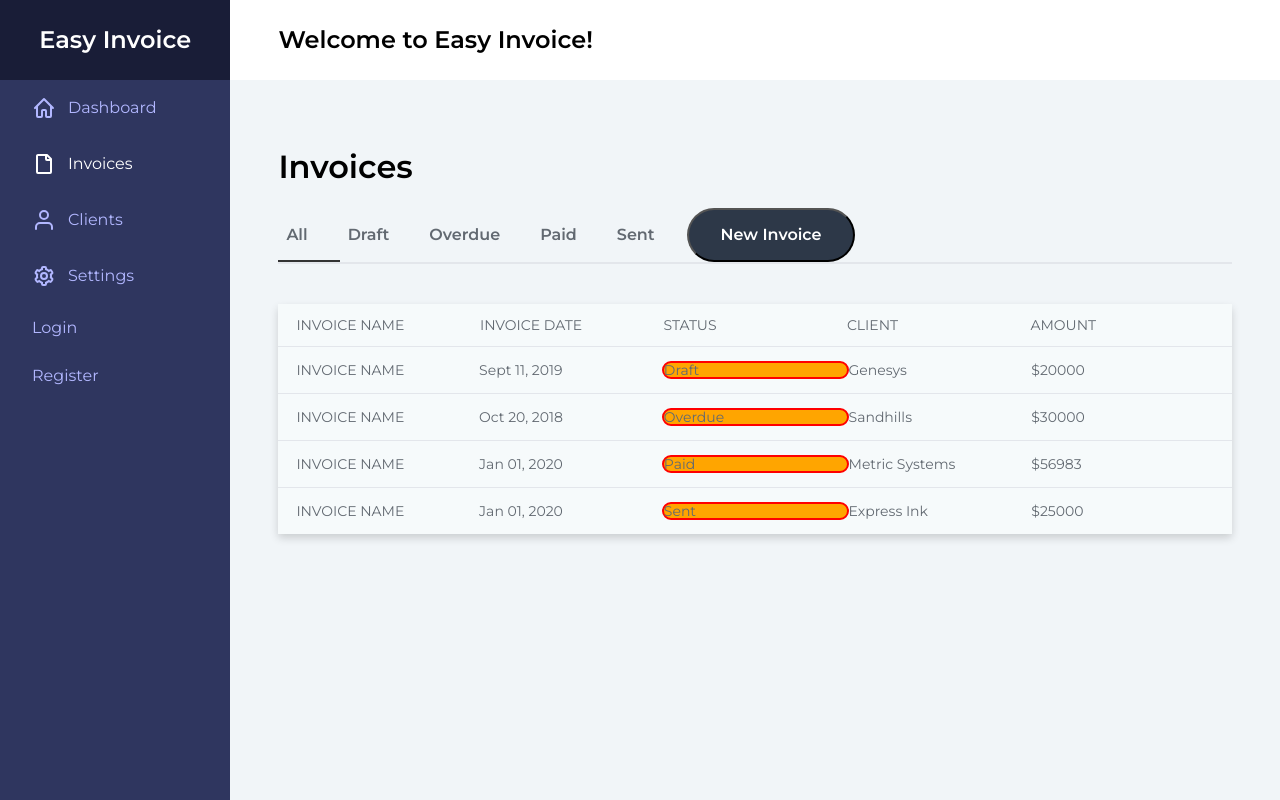
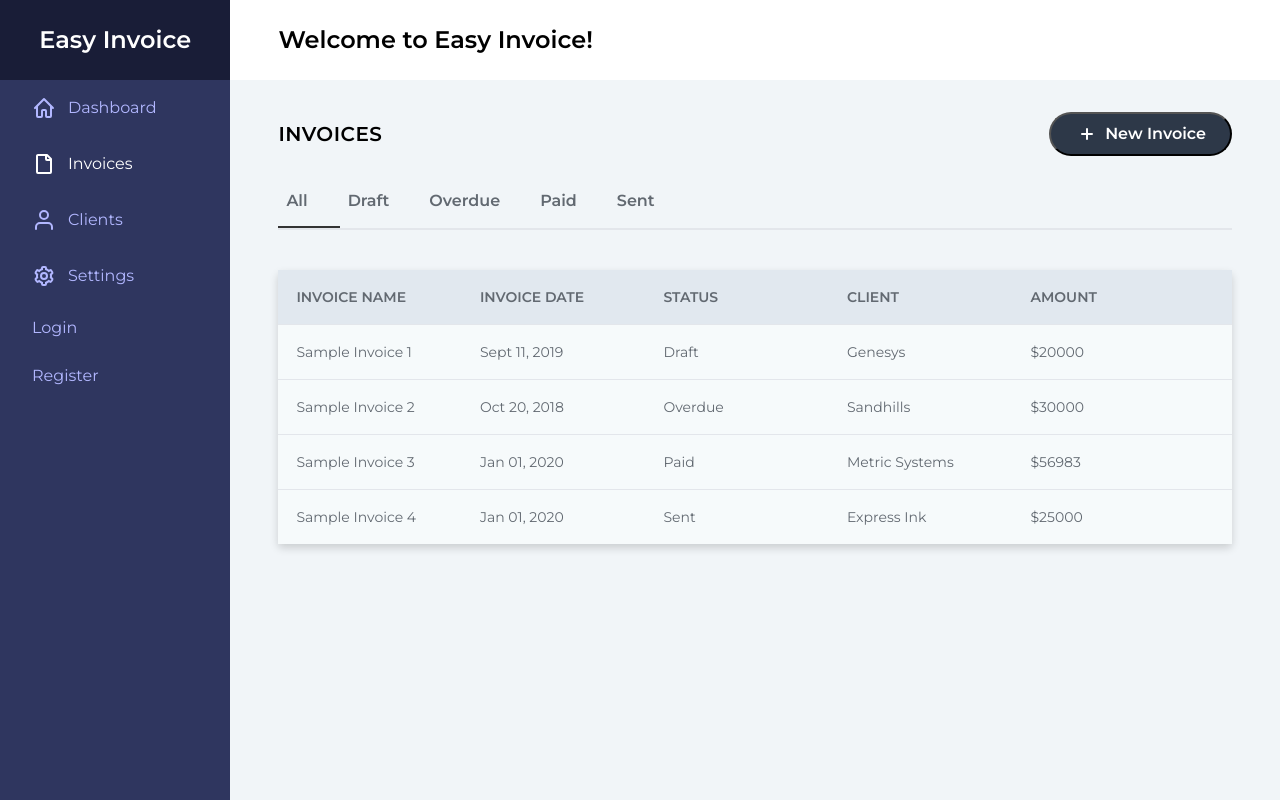
Before and after one commit to rprema/easy-invoice, an Angular app: page /invoices in a window 1280 px wide. Built offline with nearby package versions, Linux system fonts and the light colour scheme.

Commit message:
Update UI on invoices,clients pages.

```diff
--- a/src/app/app-routing.module.ts
+++ b/src/app/app-routing.module.ts
@@ -7,12 +7,14 @@ import {SettingsComponent} from './pages/settings/settings.component';
 import {LoginComponent} from './pages/login/login.component';
 import {RegisterComponent} from './pages/register/register.component';
 import {InvoiceFormComponent} from './pages/invoice-form/invoice-form.component';
+import {ClientFormComponent} from './client-form/client-form.component';
 
 const routes: Routes = [
   {path: 'dashboard', component: DashboardComponent},
   {path: 'invoices', component: InvoicesComponent},
   {path: 'invoice-form', component: InvoiceFormComponent},
   {path: 'clients', component: ClientsComponent},
+  {path: 'client-form', component: ClientFormComponent},
   {path: 'settings', component: SettingsComponent},
   {path: 'login', component: LoginComponent},
   {path: 'register', component: RegisterComponent},
--- a/src/app/app.component.scss
+++ b/src/app/app.component.scss
@@ -18,13 +18,6 @@
 }
 
 .main-content {
-  padding: 3rem;
+  padding: 2rem 3rem;
   background-color: #F1F5F8;
-
-
-  &__heading {
-    color: #383C44;
-    margin: 0;
-  }
-
 }
--- a/src/app/pages/clients/clients.component.html
+++ b/src/app/pages/clients/clients.component.html
@@ -1,37 +1,29 @@
 <div class="clients-page">
-  <h1 class="main-content__heading">Clients</h1>
+  <div class =main-content__heading>
+    <h1>Clients</h1>
+    <button class="btn" (click)="onAddClient()">
+      <svg xmlns="http://www.w3.org/2000/svg" viewBox="0 0 24 24" width="24" height="24">
+        <path class="heroicon-ui"
+              d="M17 11a1 1 0 0 1 0 2h-4v4a1 1 0 0 1-2 0v-4H7a1 1 0 0 1 0-2h4V7a1 1 0 0 1 2 0v4h4z"/>
+      </svg>
+      Add Client
+    </button>
+
+  </div>
   <form>
     <div class="main-content__details">
-      <div class="main-content__detail--items header">
+      <div class="main-content__detail--items main-content__detail--items-header">
         <div class="main-content__detail--item ">CLIENT NAME</div>
         <div class="main-content__detail--item">EMAIL</div>
         <div class="main-content__detail--item">PHONE</div>
         <div class="main-content__detail--item">CITY</div>
       </div>
-      <div class="main-content__detail--items">
-        <div class="main-content__detail--item ">CLIENT NAME</div>
-        <div class="main-content__detail--item">EMAIL</div>
-        <div class="main-content__detail--item ">1234567890</div>
-        <div class="main-content__detail--item">Miami</div>
+      <div class="main-content__detail--items" *ngFor= "let item of clientItems" (click)="onNavigateToClient()" >
+        <div class="main-content__detail--item ">{{item.clientName}}</div>
+        <div class="main-content__detail--item">{{item.clientEmail}}</div>
+        <div class="main-content__detail--item ">{{item.clientPhone}}</div>
+        <div class="main-content__detail--item">{{item.clientCity}}</div>
       </div>
-      <div class="main-content__detail--items">
-        <div class="main-content__detail--item detail__item-name">CLIENT NAME</div>
-        <div class="main-content__detail--item">EMAIL</div>
-        <div class="main-content__detail--item ">2345678901</div>
-        <div class="main-content__detail--item">New York</div>
       </div>
-      <div class="main-content__detail--items">
-        <div class="main-content__detail--item">CLIENT NAME</div>
-        <div class="main-content__detail--item">EMAIL</div>
-        <div class="main-content__detail--item ">3456789012</div>
-        <div class="main-content__detail--item">California</div>
-      </div>
-      <div class="main-content__detail--items">
-        <div class="main-content__detail--item">CLIENT NAME</div>
-        <div class="main-content__detail--item">EMAIL</div>
-        <div class="main-content__detail--item ">4567890123</div>
-        <div class="main-content__detail--item">Dallas</div>
-      </div>
-    </div>
   </form>
 </div>
--- a/src/app/pages/clients/clients.component.scss
+++ b/src/app/pages/clients/clients.component.scss
@@ -12,11 +12,26 @@
       background-color: #F6FAFB;
       list-style: none;
       display: grid;
-      grid-template-columns:  2fr 1fr 1fr 1fr;
+      grid-template-columns:  1fr 1fr 1fr 1fr;
       border-bottom: 1px solid #E3E6EB;
-      padding: 14px 18px;
+      padding: 20px 18px;
       line-height: 1;
       align-items: center;
+
+      &:hover{
+        cursor: pointer;
+        box-shadow: 0 4px 8px 0 rgba(0,0,0,0.1);
+        transition: 0.2s;
+        position: relative;
+      }
+
+      &.main-content__detail--items-header {
+        background-color: #E1E8EF;
+        &:hover {
+          box-shadow: none;
+        }
+      }
+
 
       &:last-of-type {
         border-bottom: 0;
@@ -33,10 +48,6 @@
       }
 
     }
-
-    .detail_items_factor {
-      background-color: #FFFFFF;
-    }
   }
 
 }
--- a/src/app/pages/clients/clients.component.ts
+++ b/src/app/pages/clients/clients.component.ts
@@ -1,4 +1,5 @@
 import {Component, OnInit} from '@angular/core';
+import {Router} from '@angular/router';
 
 @Component({
   selector: 'app-clients',
@@ -6,12 +7,45 @@ import {Component, OnInit} from '@angular/core';
   styleUrls: ['./clients.component.scss']
 })
 export class ClientsComponent implements OnInit {
+ clientItems: any;
 
-
-  constructor() {
+  constructor(private router: Router) {
   }
 
   ngOnInit() {
+
+    this.clientItems = [
+      {
+        clientName: 'CLIENT NAME',
+        clientEmail: 'abc@xyz.com',
+        clientPhone: '1234567890',
+        clientCity: 'Miami'
+      },
+      {
+        clientName: 'CLIENT NAME',
+        clientEmail: 'qwerty@xyz.com',
+        clientPhone: '2345678901',
+        clientCity: 'New York'
+      },
+      {
+        clientName: 'CLIENT NAME',
+        clientEmail: 'asdfg@xyz.com',
+        clientPhone: '3456789012',
+        clientCity: 'California'
+      },
+      {
+        clientName: 'CLIENT NAME',
+        clientEmail: 'zxcvbn@xyz.com',
+        clientPhone: '4567890123',
+        clientCity: 'Dallas'
+      },
+    ];
   }
 
+  onAddClient(){
+    this.router.navigateByUrl('client-form');
+  }
+  onNavigateToClient(){
+    this.router.navigateByUrl('client-form');
+    }
 }
--- a/src/app/pages/invoices/invoices.component.html
+++ b/src/app/pages/invoices/invoices.component.html
@@ -1,5 +1,14 @@
 <div class="invoices-page">
-  <h1 class="main-content__heading">Invoices</h1>
+  <div class="main-content__heading">
+    <h1>Invoices</h1>
+    <button class="btn" (click)="onAddInvoice()">
+      <svg xmlns="http://www.w3.org/2000/svg" viewBox="0 0 24 24" width="24" height="24">
+        <path class="heroicon-ui"
+              d="M17 11a1 1 0 0 1 0 2h-4v4a1 1 0 0 1-2 0v-4H7a1 1 0 0 1 0-2h4V7a1 1 0 0 1 2 0v4h4z"/>
+      </svg>
+      New Invoice
+    </button>
+  </div>
   <form>
     <div class="main-content__items">
       <a href="#" class="main-content__item main-content__item--active">All</a>
@@ -7,10 +16,9 @@
       <a href="#" class="main-content__item">Overdue</a>
       <a href="#" class="main-content__item">Paid</a>
       <a href="#" class="main-content__item">Sent</a>
-      <button class="btn">New Invoice</button>
     </div>
     <div class="main-content__details">
-      <div class="main-content__detail_items">
+      <div class="main-content__detail_items main-content__detail-header">
         <div class="main-content__detail_item detail_item-name">INVOICE NAME</div>
         <div class="main-content__detail_item">INVOICE DATE</div>
         <div class="main-content__detail_item">STATUS</div>
@@ -24,7 +32,6 @@
         <div class="main-content__detail_item">{{item.invoiceClient}}</div>
         <div class="main-content__detail_item">{{item.invoiceAmount}}</div>
       </div>
-
     </div>
   </form>
 </div>
--- a/src/app/pages/invoices/invoices.component.scss
+++ b/src/app/pages/invoices/invoices.component.scss
@@ -26,19 +26,6 @@
       border-bottom: 2px solid #333;
     }
 
-    .btn {
-      padding: 1rem 2rem;
-      border-radius: 40px;
-      background-color: #2D3848;
-      color: #fff;
-      font-weight: bold;
-      font-size: 16px;
-
-      &:focus,
-      &:hover {
-        outline: none;
-      }
-    }
 
   }
 
@@ -60,9 +47,9 @@
   .main-content__details {
     margin-top: 40px;
     box-shadow: 0 4px 8px 0 rgba(0, 0, 0, 0.16);
-    -webkit-border-radius: 3px;
-    -moz-border-radius: 3px;
-    border-radius: 3px;
+    -webkit-border-radius: 4px;
+    -moz-border-radius: 4px;
+    border-radius: 4px;
 
 
     .main-content__detail_items {
@@ -70,13 +57,29 @@
       list-style: none;
       display: flex;
       border-bottom: 1px solid #E3E6EB;
-      padding: 14px 18px;
+      padding: 20px 18px;
       line-height: 1;
       align-items: center;
 
       &:last-of-type {
         border-bottom: 0;
       }
+
+      &:hover {
+        cursor: pointer;
+        box-shadow: 0 4px 8px 0 rgba(0,0,0,0.1);
+        transition: 0.2s;
+        position: relative;
+      }
+
+      &.main-content__detail-header{
+        background-color: #E1E8EF;
+        font-weight: 600;
+        &:hover {
+          box-shadow: none;
+        }
+      }
+
 
       .main-content__detail_item {
         color: #626971;
@@ -91,12 +94,5 @@
     }
   }
 
-  .detail__item-status{
-    position: relative;
-    border: 2px solid red;
-    border-radius: 20px;
-    background: orange;
-
-  }
 
 }
--- a/src/app/pages/invoices/invoices.component.ts
+++ b/src/app/pages/invoices/invoices.component.ts
@@ -16,28 +16,28 @@ export class InvoicesComponent implements OnInit {
   ngOnInit() {
     this.invoiceItems = [
       {
-        invoiceName: 'INVOICE NAME',
+        invoiceName: 'Sample Invoice 1',
         invoiceDate: 'Sept 11, 2019',
         invoiceStatus: 'Draft',
         invoiceClient: 'Genesys',
         invoiceAmount: '$20000',
       },
       {
-        invoiceName: 'INVOICE NAME',
+        invoiceName: 'Sample Invoice 2',
         invoiceDate: 'Oct 20, 2018',
         invoiceStatus: 'Overdue',
         invoiceClient: 'Sandhills',
         invoiceAmount: '$30000',
       },
       {
-        invoiceName: 'INVOICE NAME',
+        invoiceName: 'Sample Invoice 3',
         invoiceDate: 'Jan 01, 2020',
         invoiceStatus: 'Paid',
         invoiceClient: 'Metric Systems',
         invoiceAmount: '$56983',
       },
       {
-        invoiceName: 'INVOICE NAME',
+        invoiceName: 'Sample Invoice 4',
         invoiceDate: 'Jan 01, 2020',
         invoiceStatus: 'Sent',
         invoiceClient: 'Express Ink',
@@ -46,6 +46,11 @@ export class InvoicesComponent implements OnInit {
     ];
   }
 
+
+  onAddInvoice() {
+    this.router.navigateByUrl('invoice-form');
+  }
+
   onNavigateToInvoice() {
     this.router.navigateByUrl('invoice-form');
   }
--- a/src/styles.scss
+++ b/src/styles.scss
@@ -9,3 +9,45 @@ body {
   margin: 0;
   font-family: 'Montserrat', sans-serif;
 }
+
+h1, h2, h3, h4, h5, h6 {
+  font-weight: 600;
+}
+
+
+.main-content__heading {
+  display: flex;
+  align-items: center;
+  margin: 0 0 20px;
+  justify-content: space-between;
+
+  h1 {
+    margin: 0;
+    font-size: 20px;
+    text-transform: uppercase;
+    letter-spacing: 0.5px;
+  }
+
+  .btn {
+    padding: 8px 24px;
+    border-radius: 40px;
+    background-color: #2D3848;
+    color: #fff;
+    font-weight: bold;
+    font-size: 16px;
+    display: flex;
+    align-items: center;
+
+    svg {
+      fill: #fff;
+      margin: 0 6px 0 0;
+    }
+
+    &:focus,
+    &:hover {
+      cursor: pointer;
+      outline: none;
+    }
+  }
+
+}
```
